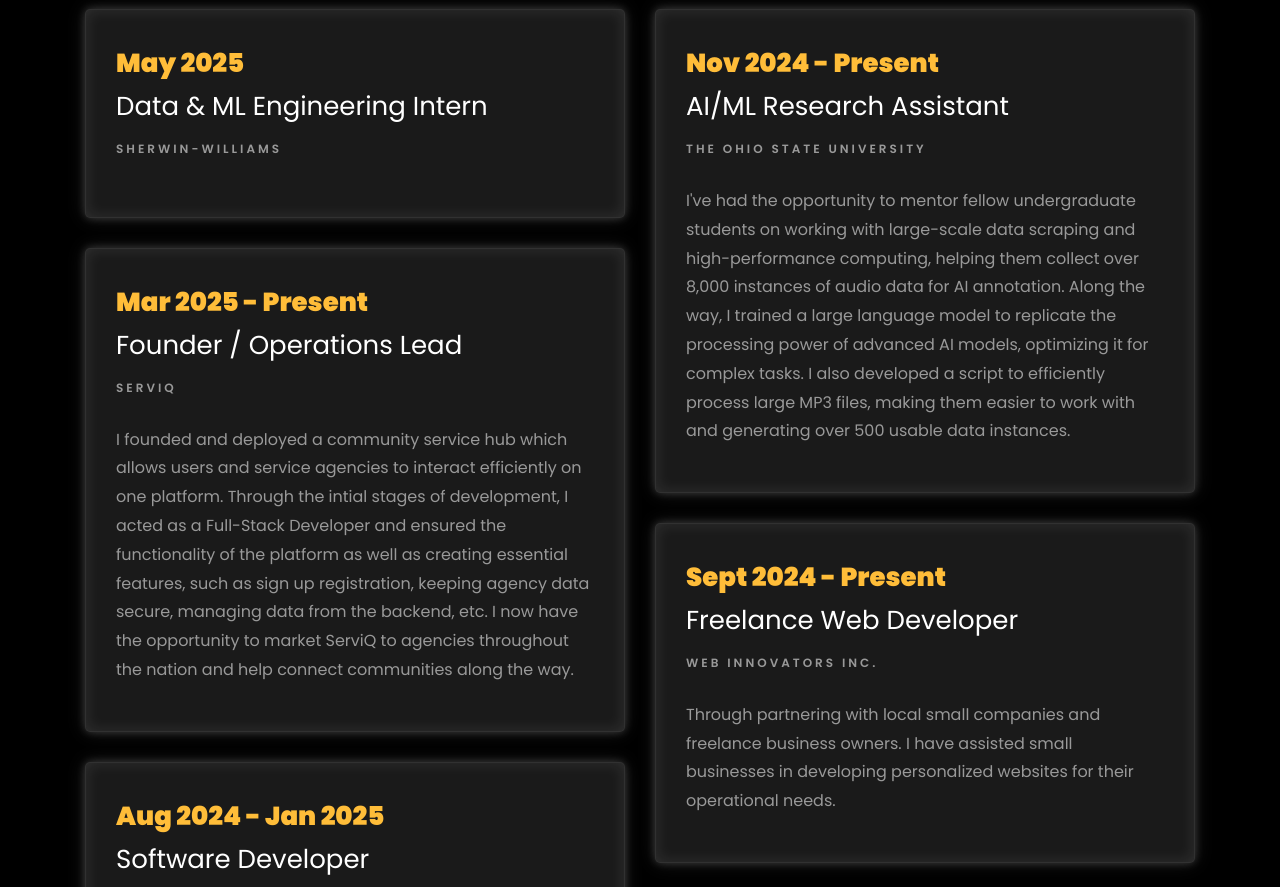
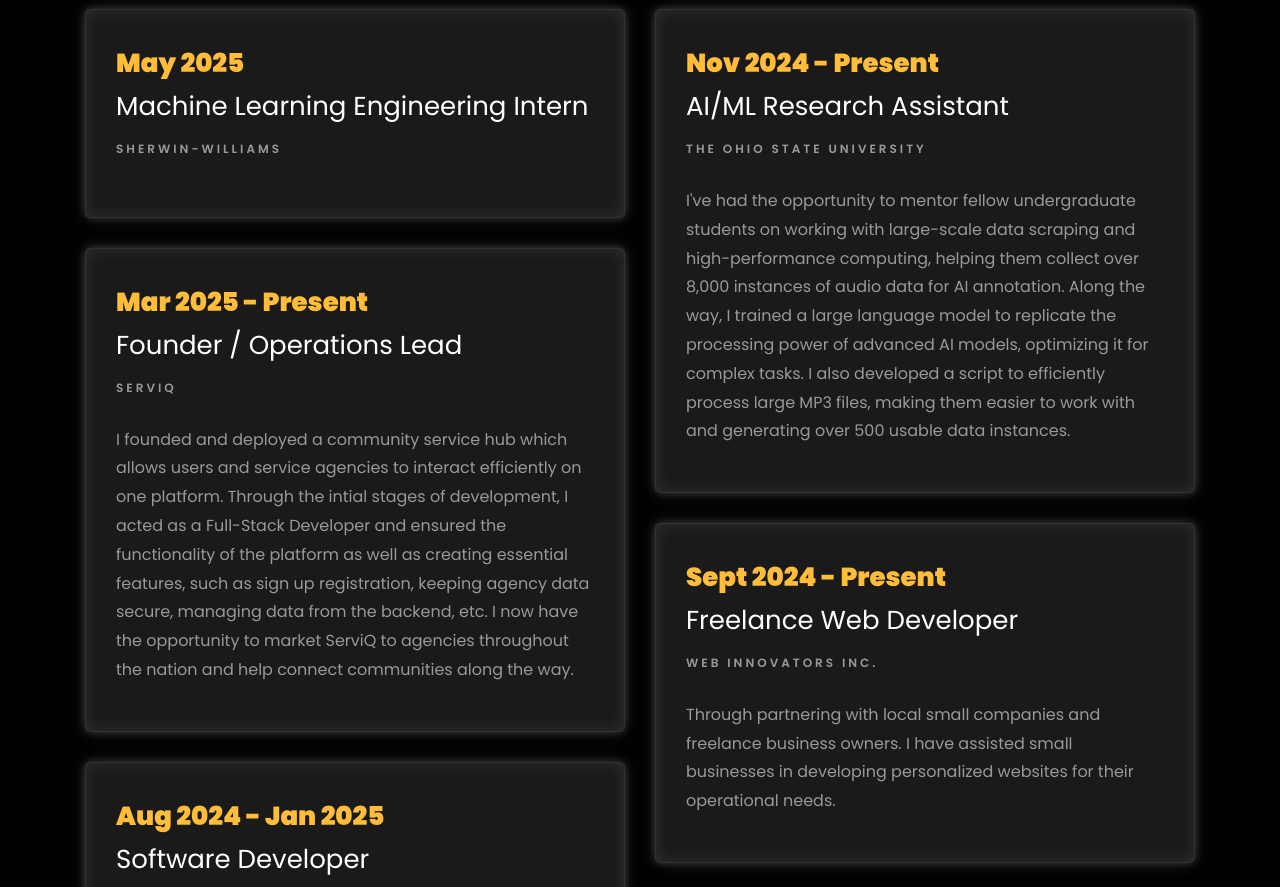
Before and after one commit to Vishal-Puttagunta/Personal-Website, a plain HTML site: page index.html in a window 1280 px wide. Shown: the part 1659-2546 px from the top of the page. Drawn offline with Linux system fonts and the light colour scheme.

Commit message:
changed sherwin

```diff
--- a/index.html
+++ b/index.html
@@ -196,7 +196,7 @@
 				<div class="col-md-6">
     				<div class="resume-wrap ftco-animate">
     					<span class="date">May 2025</span>
-    					<h2>Data & ML Engineering Intern</h2>
+    					<h2>Machine Learning Engineering Intern</h2>
     					<span class="position">Sherwin-Williams</span>
     					<p class="mt-4"></p>
     				</div>
```
